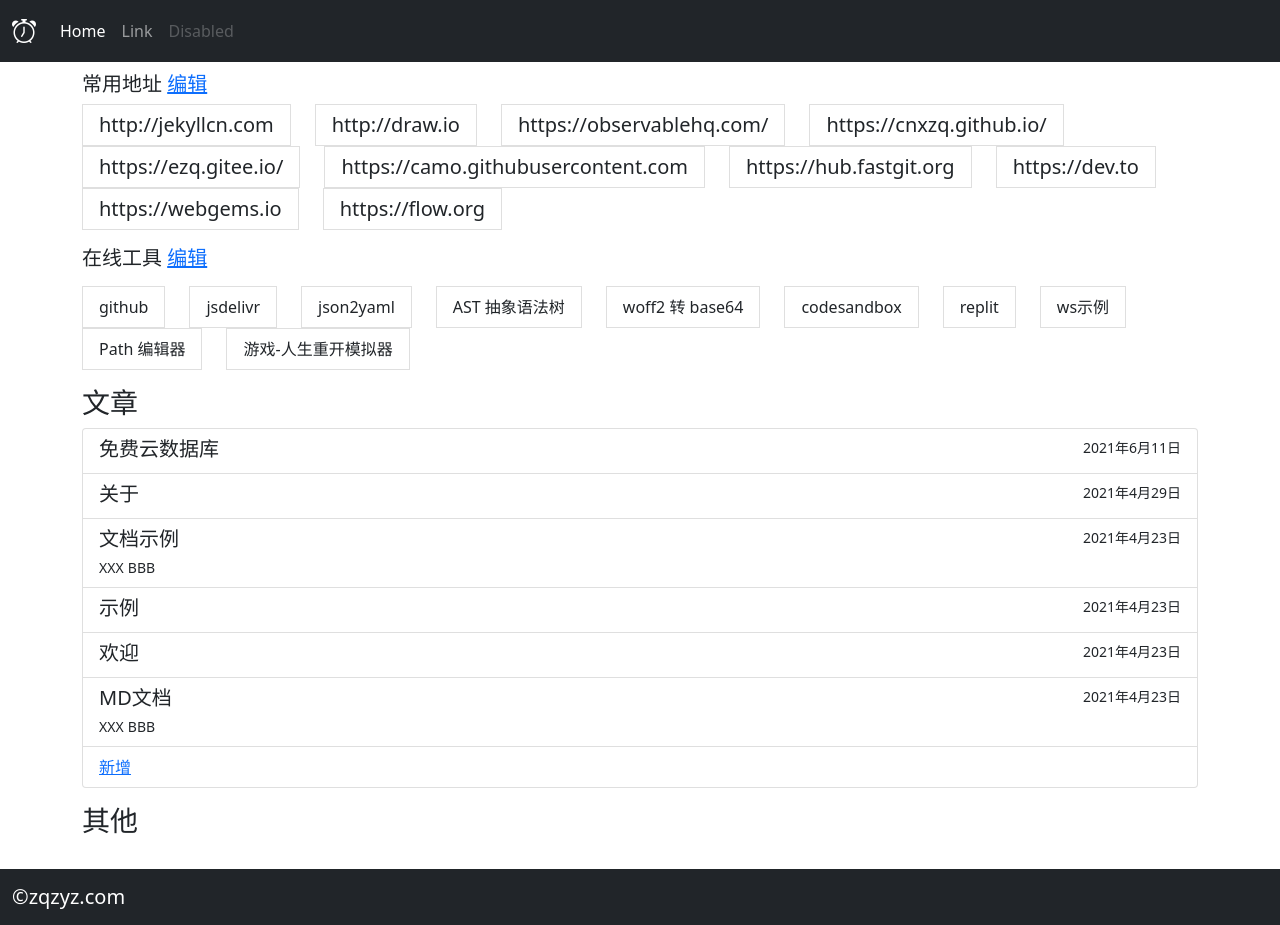
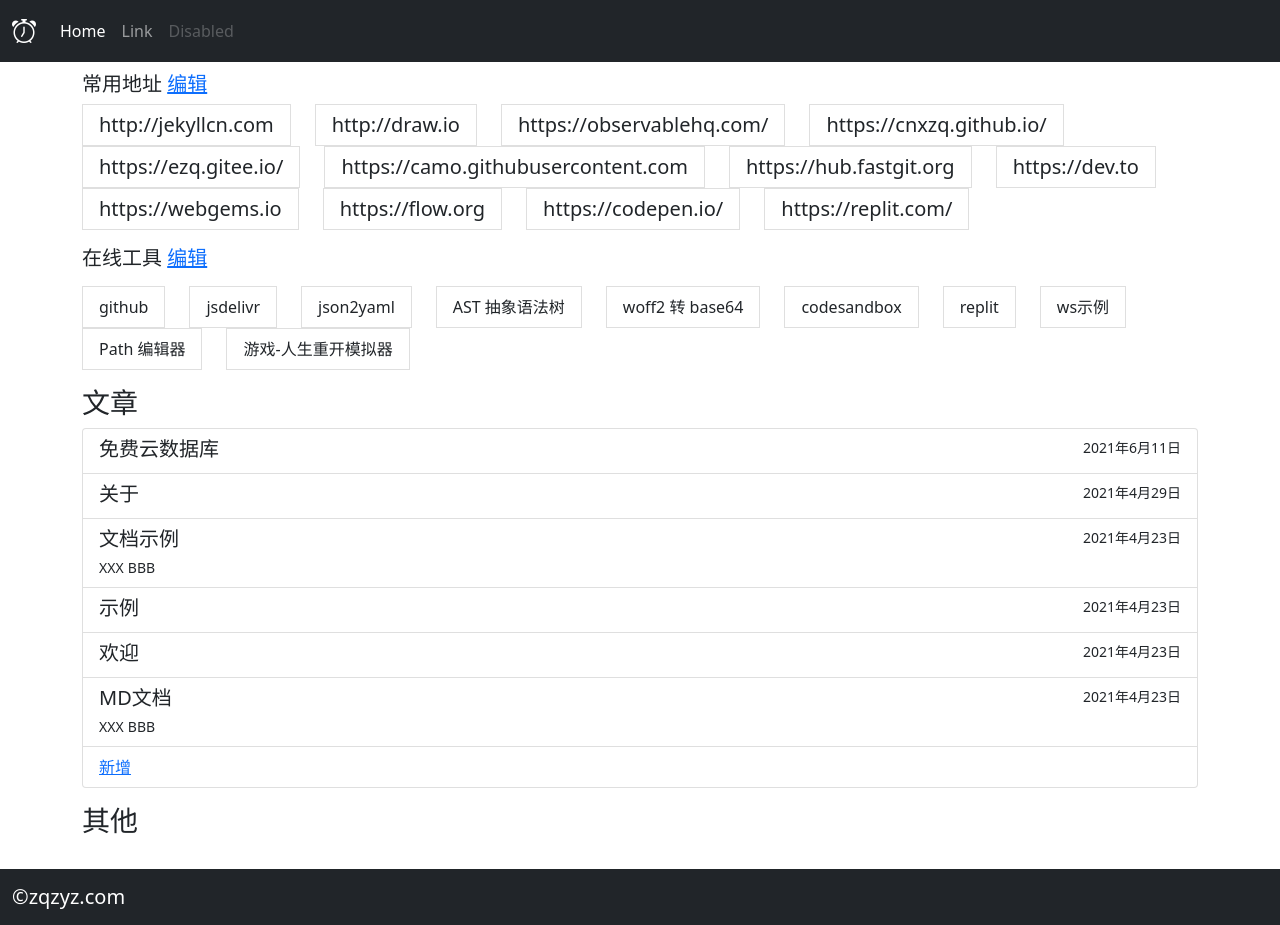
Before and after one commit to oft/oft.github.io, a Jekyll site: the page built from index.html, in a window 1280 px wide and 925 px high. Built offline with Jekyll 4.4.1, drawn with Linux system fonts in a browser that asks for light colours; nearby versions of some CDN libraries; part of the change alters nothing that is shown.

Commit message:
Update link.yml
ad

```diff
--- a/_data/link.yml
+++ b/_data/link.yml
@@ -9,3 +9,5 @@
 - https://dev.to
 - https://webgems.io
 - https://flow.org
+- https://codepen.io/
+- https://replit.com/
```
